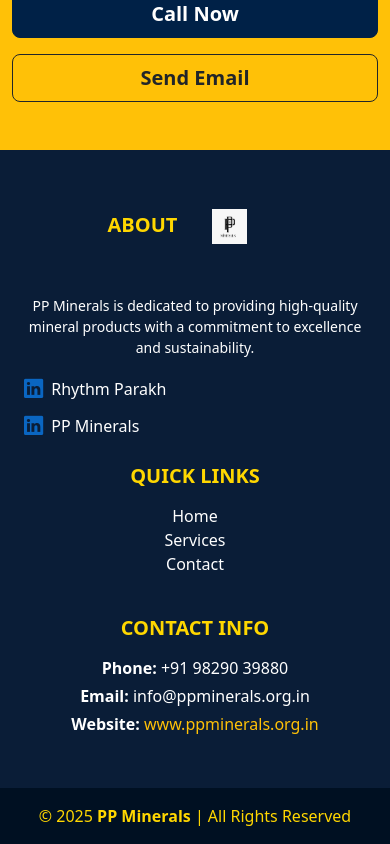
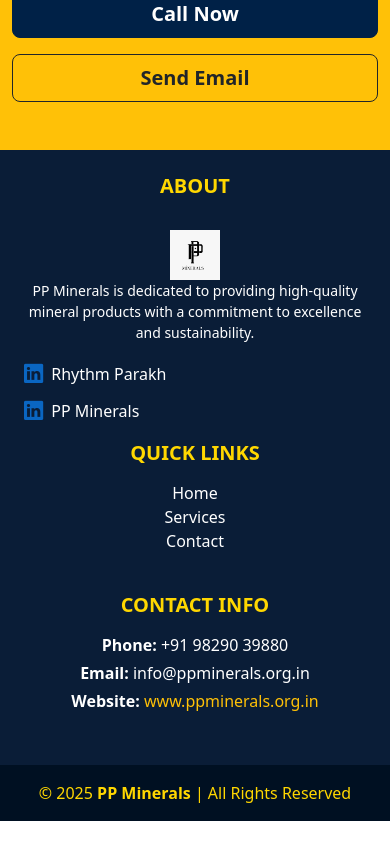
Before and after one commit to ppminerals/PP-Minerals, a React (Vite) app in the folder frontend/: page /contact in a window 390 px wide. Shown: the part 2959-3803 px from the top of the page. After the commit the page ends 3780 px from the top, so only its background shows below. Built offline with nearby package versions, Linux system fonts and the light colour scheme.

Commit message:
changes new commit

```diff
--- a/frontend/src/Components/About.jsx
+++ b/frontend/src/Components/About.jsx
@@ -55,7 +55,7 @@
   ];
 
   const lateriteProperties = [
-    { property: "Iron Content", value: "High (40-50%)", importance: "Essential for cement production" },
+    { property: "Iron Content", value: "(50-60%)", importance: "Essential for cement production" },
     { property: "Aluminum Content", value: "Moderate to High", importance: "Contributes to pozzolanic properties" },
     { property: "Nickel Content", value: "Varies by deposit", importance: "Valuable for metallurgical applications" },
     { property: "Porosity", value: "High", importance: "Good for construction materials" },
--- a/frontend/src/Components/NewHome.jsx
+++ b/frontend/src/Components/NewHome.jsx
@@ -84,7 +84,7 @@
     {
       name: "Prathviraj Chauhan",
       role: "Co-Founder",
-      image: "/images/prithvi.jpg",
+      image: "/images/prithvi.png ",
       description: "Leads our technical operations with deep knowledge of mining processes and commitment to implementing innovative technologies."
     },
     {
@@ -300,9 +300,9 @@
           Leading the Mining Industry Since 2011
         </h2>
        <p className="lead mb-4" style={{ color: "#555", lineHeight: "1.7" }}>
-  With over{" "}
+  Industry presence{" "}
   <span style={{ color: "#BFA14A", fontWeight: 600 }}>
-    13 years of expertise
+    since 2011
   </span>{" "}
   in laterite and other minerals,{" "}
   <span style={{ color: "#BFA14A", fontWeight: 600 }}>PP Minerals</span> has
@@ -645,6 +645,7 @@
         </Container>
       </section>
 
+
       {/* Service Detail Modal */}
       <Modal show={showModal} onHide={handleCloseModal} centered>
         <Modal.Header closeButton className="bg-primary text-white">
--- a/frontend/src/Layout/Footer.jsx
+++ b/frontend/src/Layout/Footer.jsx
@@ -13,12 +13,13 @@
         <div className="row">
 
           {/* Column 1 - About */}
-          <div className="col-lg-4 col-md-6 mb-4 mb-md-0">
-            <h5 style={{ color: "#FFD700" }} className="fw-bold text-uppercase mb-3">
+          <div className="col-lg-4 col-md-6 mb-3 mb-md-0">
+
+            <h5 style={{ color: "#FFD700"}} className="fw-bold text-uppercase" >
               About
-                    <img src='/images/logo.jpeg' alt='PP Minerals Logo' style={{height: '35px', margin: '35px'}} />
-
             </h5>
+            <br/>
+            <img src='/images/logo.jpeg' alt='PP Minerals Logo' style={{height: '50px',}} />
             <p className="small">
               PP Minerals is dedicated to providing high-quality mineral products
               with a commitment to excellence and sustainability.
```
Also changed, not shown: 1 other file (tests, documents, lock files or other folders).
